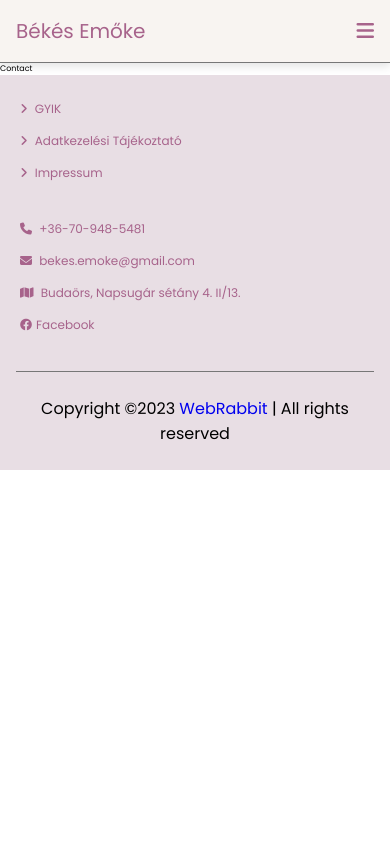
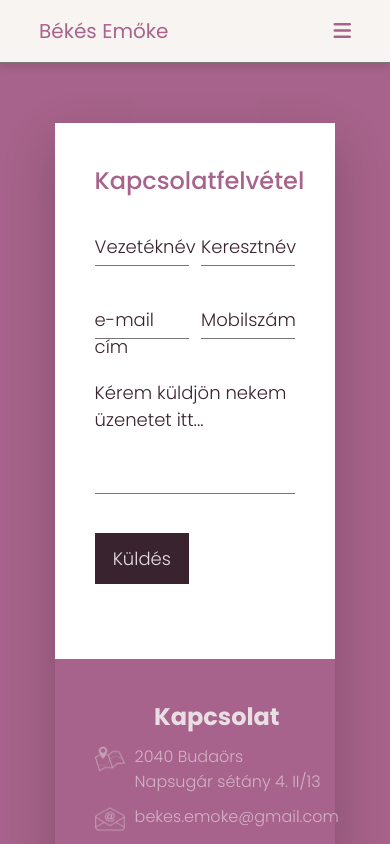
Before and after one commit to gemitomi/webemoke, a React (Create React App) app: page /contact in a window 390 px wide. Shown: the top 844 px of the page. Built offline with nearby package versions, Linux system fonts and the light colour scheme.

Commit message:
menu css update

```diff
--- a/src/App.js
+++ b/src/App.js
@@ -1,6 +1,7 @@
 import Footer from "./components/Footer";
 import Header from "./components/Header";
 import LandingPage from "./components/LandingPage";
+
 import {
   BrowserRouter,
   Routes,
@@ -13,7 +14,7 @@ import Blog from "./components/pages/Blog";
 import Feedback from "./components/pages/Feedback";
 import Contact from "./components/pages/Contact";
 
-import Anyavallalas from "./components/pages/Anyavallalas";
+import Anyavavalas from "./components/pages/Anyavavalas";
 import Csaladterapia from "./components/pages/Csaladterapia";
 import Dulamuhely from "./components/pages/Dulamuhely";
 import Dulatrening from "./components/pages/Dulatrening";
@@ -40,7 +41,7 @@ function App() {
             <Route path="/" element={<LandingPage/>}/>
           </Routes>
           <Routes>
-            <Route path="/anyavallalas" element={<Anyavallalas/>}/>
+            <Route path="/anyavallalas" element={<Anyavavalas/>}/>
             <Route path="/csaladterapia" element={<Csaladterapia/>}/>
             <Route path="/dulamuhely" element={<Dulamuhely/>}/>
             <Route path="/dulatrening" element={<Dulatrening/>}/>
--- a/src/CSS/main.css
+++ b/src/CSS/main.css
@@ -35,8 +35,9 @@ html::-webkit-scrollbar-track{
 html::-webkit-scrollbar-thumb{
     background-color: #fff9;
 }
-/* fejlec kezdete */
 
+/* fejlec kezdete*/
+/*
 section{
     padding: 5rem 10%;
 }
@@ -67,8 +68,9 @@ section{
     text-decoration: none;
     color: #a7638b;
     transition: 0.3s ease;
-}
+}*/
 /*a menüsor aláhúzása*/
+/*
 .header .navbar #marker
 {
     position: absolute;
@@ -101,10 +103,10 @@ section{
     background-color:#f8f4f1;
     flex-direction: column;
     justify-content: center;
-}
+}*/
 
 /* legördülő menü */
-
+/*
 ul {
     list-style: none;
     margin: 0 20px;
@@ -112,8 +114,7 @@ ul {
 
 ul li {
     display: inline-block;
-    /*position: relative;*/
-}
+
 
 ul li a {
     display: block;
@@ -128,7 +129,7 @@ ul li ul.dropdown li {
 
 ul li ul.dropdown {
     position:absolute;
-    z-index: 999;
+    z-index: 1001;
     display: none;
     background: #f8f4f1;
     padding-right: 30px;
@@ -140,8 +141,8 @@ ul li:hover ul.dropdown {
     display: block;
 
 }
-
-/* fejlec vége*/
+*/
+/*fejlec vége*/
 
 /*Rólam kezdete*/
 
@@ -486,7 +487,7 @@ ul li:hover ul.dropdown {
     min-width: 1100px;
     min-height: 550px;
     display: flex;
-    z-index: 1000;
+    z-index: 1;
 }
 
 .contact .container .contactinfo{
@@ -785,16 +786,19 @@ ul li:hover ul.dropdown {
         flex-wrap: wrap;
     }
 }
-
+/*
 @media (max-width:900px){
 
     .menu-btn{
         display: block;
-        /*transition: .2s linear;*/
-        /*transform: rotate(180deg);*/
     }
 
     .mobile-menu{
+        display: flex;
+        font-size: 2.5rem;
+    }
+
+    .mobile-menu hoover{
         display: flex;
         font-size: 2.5rem;
     }
@@ -823,12 +827,9 @@ ul li:hover ul.dropdown {
 
     ul li {
         display: block;
-        /*position: relative;*/
     }
 
-    ul li ul.dropdown li {
-        display: none;
-    }
+
 
     .mobile-menu .close-menu{
         width: 100%;
@@ -838,7 +839,7 @@ ul li:hover ul.dropdown {
     }
 
 }
-
+*/
 @media (max-width:450px){
 
     html{
--- /dev/null
+++ b/src/CSS/menu.css
@@ -0,0 +1,162 @@
+@import url('https://fonts.googleapis.com/css2?family=Poppins:wght@300;400;500;600;700;800&display=swap');
+@import url('https://cdnjs.cloudflare.com/ajax/libs/font-awesome/6.4.0/css/all.min.css');
+
+section{
+    padding: 5rem 10%;
+}
+.header{
+    position: sticky;
+    top: 0;
+    left: 0;
+    right: 0;
+    z-index: 1000;
+    background-color: #f8f4f1;
+    display: flex;
+    padding-top: 2rem;
+    padding-bottom: 2rem;
+    border-bottom: .1rem solid #777;
+    box-shadow: 0 .5rem 1rem rgba(0,0,0,.1);
+    align-items: center;
+    justify-content: space-between;
+}
+
+.header .logo{
+    font-size: 2.5rem;
+    color: #a7638b;
+}
+.header .navbar a{
+    font-size: 1.5rem;
+    font-weight: 500;
+    margin-left: 2rem;
+    text-decoration: none;
+    color: #a7638b;
+    transition: 0.3s ease;
+}
+/*a menüsor aláhúzása*/
+.header .navbar #marker
+{
+    position: absolute;
+    height: 4px;
+    right:0;
+    width: 0;
+    background: #a7638b;
+    bottom: 20px;
+    transition: 0.5s;
+    border-radius: 4px;
+}
+
+.header .navbar a:hover{
+    color: #39232f;
+}
+
+.menu-btn{
+    font-size: 2.5rem;
+    cursor: pointer;
+    color: #a7638b;
+    display: none;
+}
+
+.mobile-menu{
+    display: none;
+    position: fixed;
+    top: 65px;
+    left:0;
+    width: 100%;
+    background-color:#f3f1f8;
+    flex-direction: column;
+    justify-content: center;
+}
+
+/* legördülő menü */
+
+ul {
+    list-style: none;
+    margin: 0 20px;
+
+}
+
+ul li {
+    display: inline-block;
+    /*position: relative;*/
+
+}
+
+ul li a {
+    display: block;
+    padding: 2px 2px;
+    text-decoration: none;
+    text-align: left;
+
+}
+
+ul li ul.dropdown li {
+    display: block;
+}
+
+ul li ul.dropdown {
+    position:absolute;
+    z-index: 1001;
+    display: none;
+    background: #f8f4f1;
+    padding-right: 30px;
+    list-style: none;
+
+}
+
+ul li:hover ul.dropdown {
+    display: initial;
+
+}
+
+@media (max-width:900px){
+
+    .menu-btn{
+        display: block;
+        /*transition: .2s linear;*/
+        /*transform: rotate(180deg);*/
+    }
+
+    .mobile-menu{
+        display: flex;
+        font-size: 2.5rem;
+    }
+
+    .header .navbar{
+        position: absolute;
+        top: 99%;
+        left: 0;
+        right: 0;
+        background-color: #f8f4f1;
+        padding: 2rem;
+        transition: .2s linear;
+        clip-path: polygon(0 0, 100% 0, 100% 0, 0 0);
+
+    }
+
+    .header .navbar .active{
+        clip-path: polygon(0 0, 100% 0, 100% 100%, 0 100%);
+    }
+
+    .header .navbar a{
+        display: block;
+        margin: 2rem;
+        text-align: center;
+    }
+
+    ul li {
+        display: block;
+        /*position: relative;*/
+    }
+
+    /*ul li ul.dropdown li {
+        display: none;
+    }*/
+
+    .mobile-menu .close-menu{
+        width: 100%;
+        height: 100vh;
+        position: absolute;
+        top:250px;
+    }
+
+}
--- a/src/components/Header.js
+++ b/src/components/Header.js
@@ -13,11 +13,14 @@ function MenuItems() {
         </li>
 
         <li>
-        <div><Link to="/services">Szolgáltatások</Link>
+        <div><Link to="#">Szolgáltatások</Link>
           <ul className="dropdown">
-            <li><a href="#">Alkat 1.1</a></li>
-            <li><a href="#">Alkat 1.2</a></li>
-            <li><a href="#">Alkat 1.3</a></li>
+            <li><a href="#">Egyéni konzultáció</a></li>
+            <li><a href="#">Családterápia</a></li>
+            <li><a href="#">Anyává válás</a></li>
+            <li><a href="#">Nevelési tanácsadás</a></li>
+            <li><a href="#">Szülés felkészítés</a></li>
+            <li><a href="#">Szülésélmény feldolgozás</a></li>
           </ul></div>
         </li>
         <li>
--- a/src/components/LandingPage.js
+++ b/src/components/LandingPage.js
@@ -184,7 +184,7 @@ export default function LandingPage() {
                         </div>
                     </div>
                     <div class="contactForm">
-                        <h2>Kapcsolatfelvétel</h2>
+                        <h2 >Kapcsolatfelvétel</h2>
                         <div class="formBox">
                             <div class="inputBox w50">
                                 <input type="text" required/>
--- a/src/components/pages/Anyavallalas.js
+++ /dev/null
@@ -1,5 +0,0 @@
-import React from "react";
-
-export default function Anyavallalas() {
-  return <div>Anyavallalas</div>;
-}
--- /dev/null
+++ b/src/components/pages/Anyavavalas.js
@@ -0,0 +1,5 @@
+import React from "react";
+
+export default function Anyavavalas() {
+  return <div>Anyavavalas</div>;
+}
--- a/src/components/pages/Contact.js
+++ b/src/components/pages/Contact.js
@@ -1,5 +1,65 @@
 import React from "react";
 
+import Location1 from "../../image/location_1.png"
+import Mail1 from "../../image/mail_1.png"
+import Call1 from "../../image/call_1.png"
+
 export default function Contact() {
-  return <div>Contact</div>;
+  return (
+    <div>
+    <section class="contact">
+      <div class="container">
+        <div class="contactinfo">
+          <div>
+              <h2>Kapcsolat</h2>
+              <ul class="info">
+                  <li>
+                      <span><img src={Location1}/></span>
+                      <span>2040 Budaörs<br/>
+                          Napsugár sétány 4. II/13</span>
+                  </li>
+                  <li>
+                      <span><img src={Mail1}/></span>
+                      <span>bekes.emoke@gmail.com</span>
+                  </li>
+                  <li>
+                      <span><img src={Call1}/></span>
+                      <span>+36-70-948-5481</span>
+                  </li>
+              </ul>
+          </div>
+        </div>
+            <div class="contactForm">
+              <h2 >Kapcsolatfelvétel</h2>
+              <div class="formBox">
+                <div class="inputBox w50">
+                    <input type="text" required/>
+                    <span>Vezetéknév</span>
+                </div>
+                <div class="inputBox w50">
+                    <input type="text" required/>
+                    <span>Keresztnév</span>
+                </div>
+                <div class="inputBox w50">
+                    <input type="text" required/>
+                    <span>e-mail cím</span>
+                </div>
+                <div class="inputBox w50">
+                    <input type="text" required/>
+                    <span>Mobilszám</span>
+                </div>
+                <div class="inputBox w100">
+                    <textarea  required></textarea>
+                    <span>Kérem küldjön nekem üzenetet itt...</span>
+                </div>
+                <div class="inputBox w50">
+                    <input type="submit" value="Küldés"/>
+                </div>
+              </div>
+            </div>
+          </div>
+  </section>
+  </div>
+  )
+
 }
--- a/src/index.js
+++ b/src/index.js
@@ -4,8 +4,7 @@ import App from './App';
 import reportWebVitals from './reportWebVitals';
 import "./CSS/main.css";
 import "./CSS/about.css";
-
-
+import "./CSS/menu.css";
 
 const root = ReactDOM.createRoot(document.getElementById('root'));
 root.render(
```
